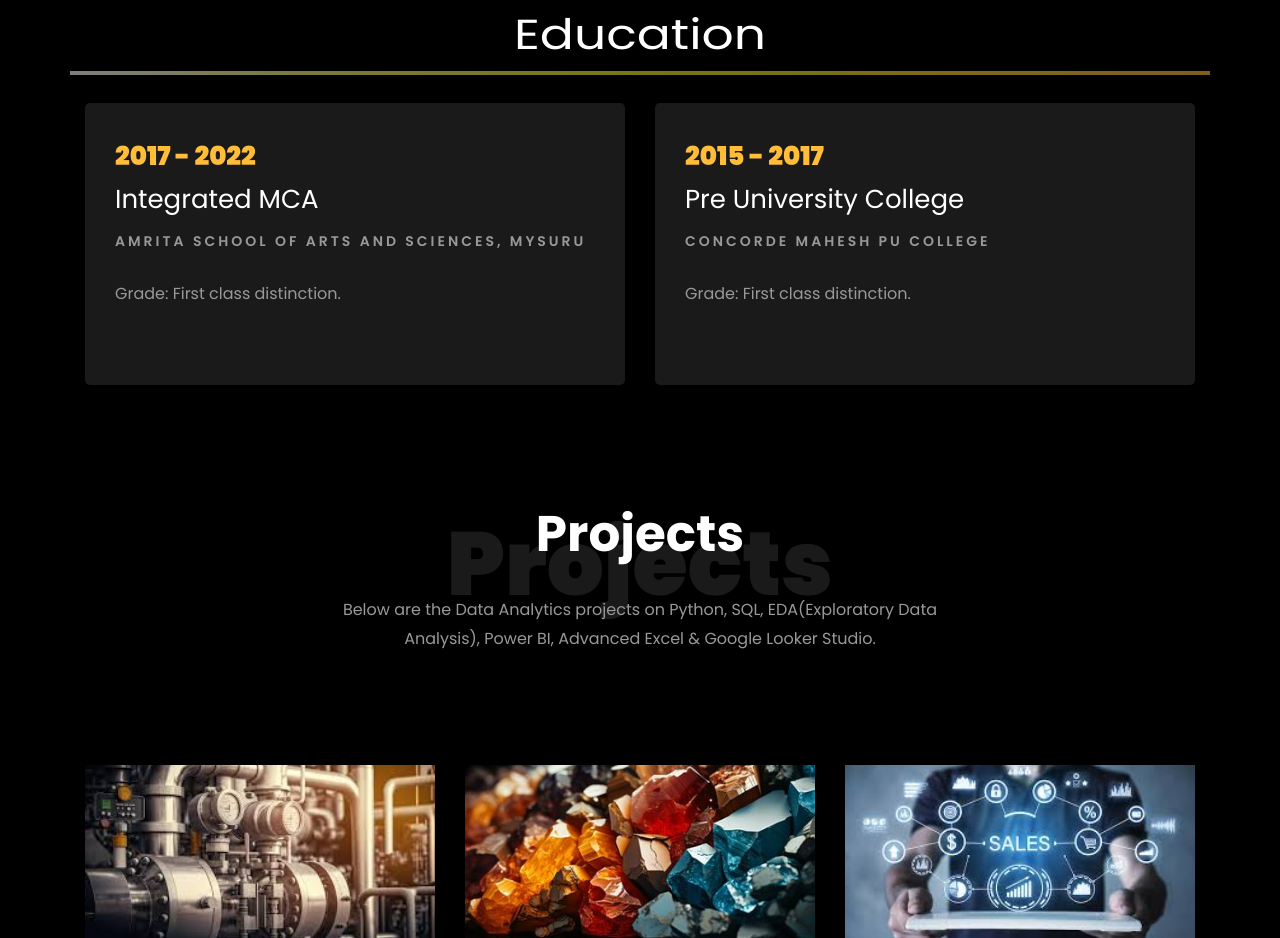
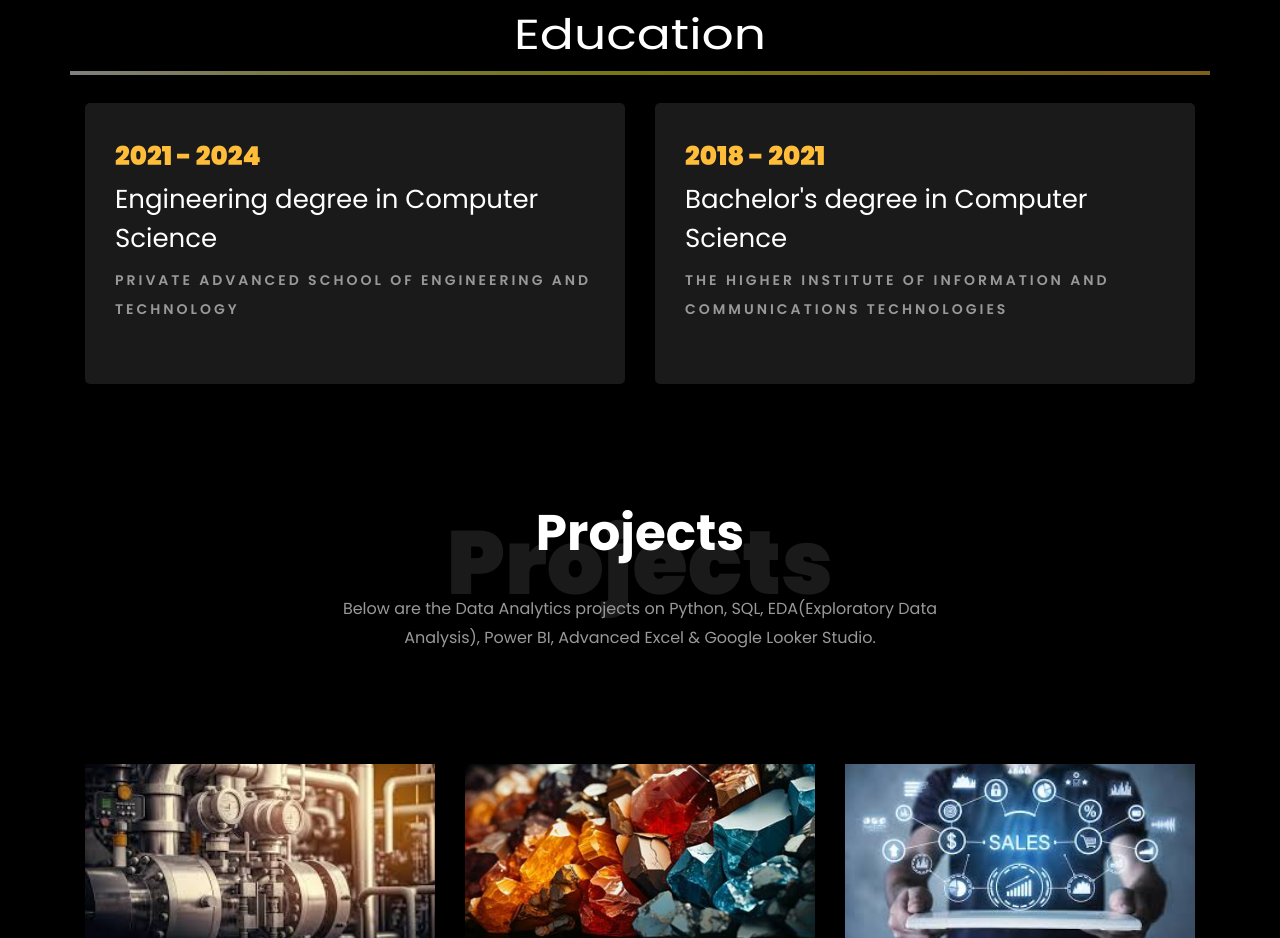
Before and after one commit to ilyas43/ilyas43.github.io, a plain HTML site: page index.html in a window 1280 px wide. Shown: the part 3154-4092 px from the top of the page. Drawn offline with Linux system fonts and the light colour scheme; files whose address does not match are found by name.

Commit message:
Add Education section

```diff
--- a/index.html
+++ b/index.html
@@ -383,23 +383,22 @@
 			<div class="row">
     			<div class="col-md-6">
     				<div class="resume-wrap ftco-animate">
-    					<span class="date">2017 - 2022</span>
-    					<h2>Integrated MCA</h2>
-    					<span class="position">Amrita School of Arts and Sciences, Mysuru</span>
-    					<p class="mt-4">Grade: First class distinction.</p>
+    					<span class="date">2021 - 2024</span>
+    					<h2>Engineering degree in Computer Science</h2>
+    					<span class="position"> Private Advanced School of Engineering and Technology </span>
+    					<!--- <p class="mt-4">Grade: First class distinction.</p> --->
     				</div>
     			</div>
 
     			<div class="col-md-6">
     				<div class="resume-wrap ftco-animate">
-    					<span class="date">2015 - 2017</span>
-    					<h2>Pre University College</h2>
-    					<span class="position">Concorde Mahesh PU College</span>
-    					<p class="mt-4">Grade: First class distinction.</p>
+    					<span class="date">2018 - 2021</span>
+    					<h2>Bachelor's degree in Computer Science</h2>
+    					<span class="position">The Higher Institute of Information and Communications Technologies</span>
+    					<!--- <p class="mt-4">Grade: First class distinction.</p> --->
     				</div>
 				</div>
     		</div>
-
 
     	</div>
     </section>
```
